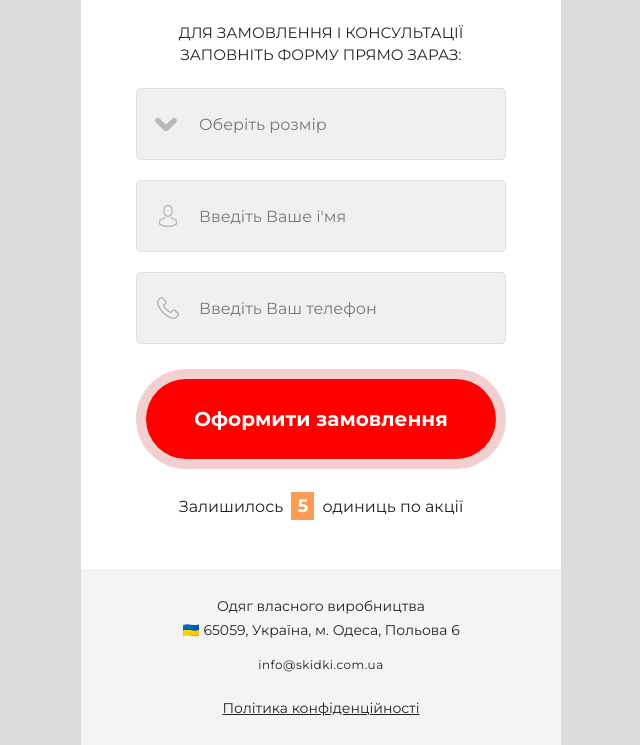
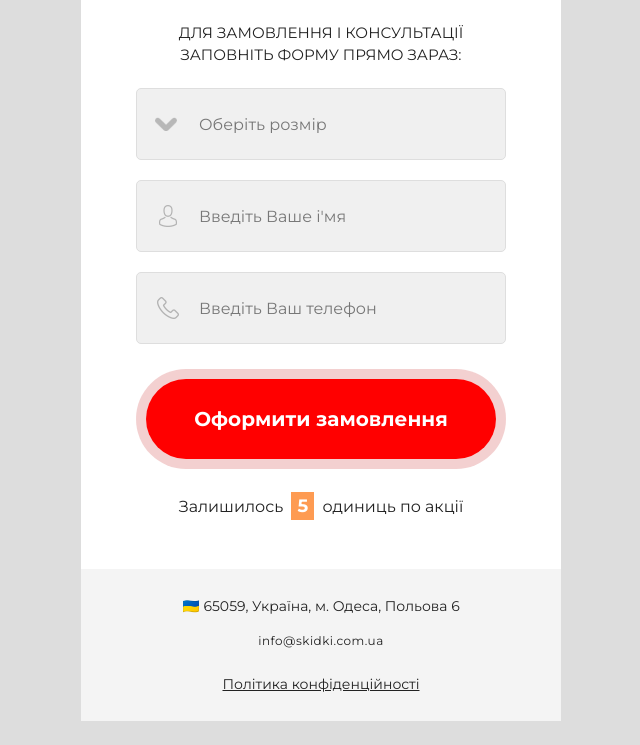
Before and after one commit to mirrors1/children-shirt.storeshop.website, a plain HTML site: page index.html in a window 1280 px wide. Shown: the part 5081-5826 px from the top of the page, without its empty margins (319-959 px from the left). After the commit the page ends 5802 px from the top, so only its background shows below. Drawn offline with Linux system fonts and the light colour scheme.

Commit message:
removed Clothes of own production

```diff
--- a/index.html
+++ b/index.html
@@ -695,7 +695,7 @@
       <!-- /order 3 -->
       <!-- footer -->
       <footer class="footer_section">
-        <p>Одяг власного виробництва</p>
+        <!-- <p>Одяг власного виробництва</p> -->
         <p>🇺🇦 65059, Україна, м. Одеса, Польова 6</p>
 
         <address class="address">
```
